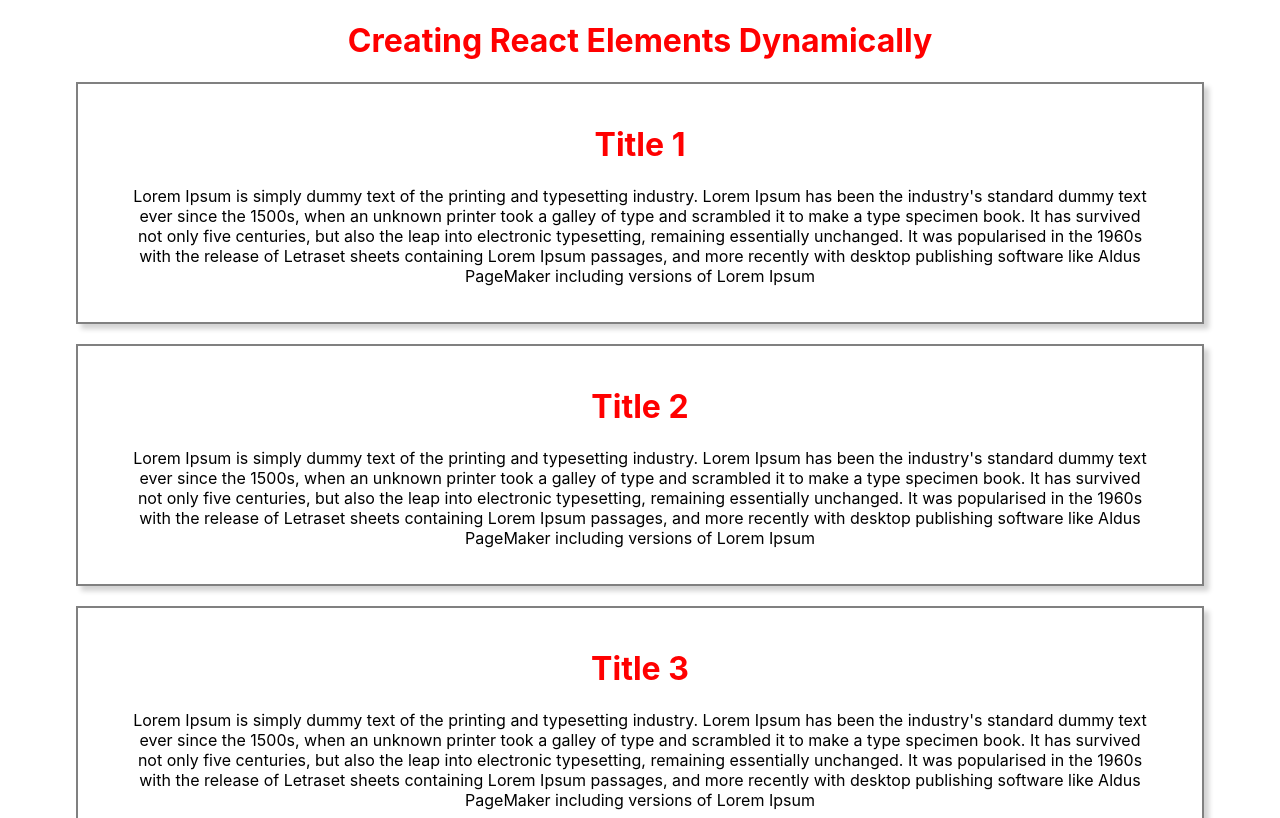
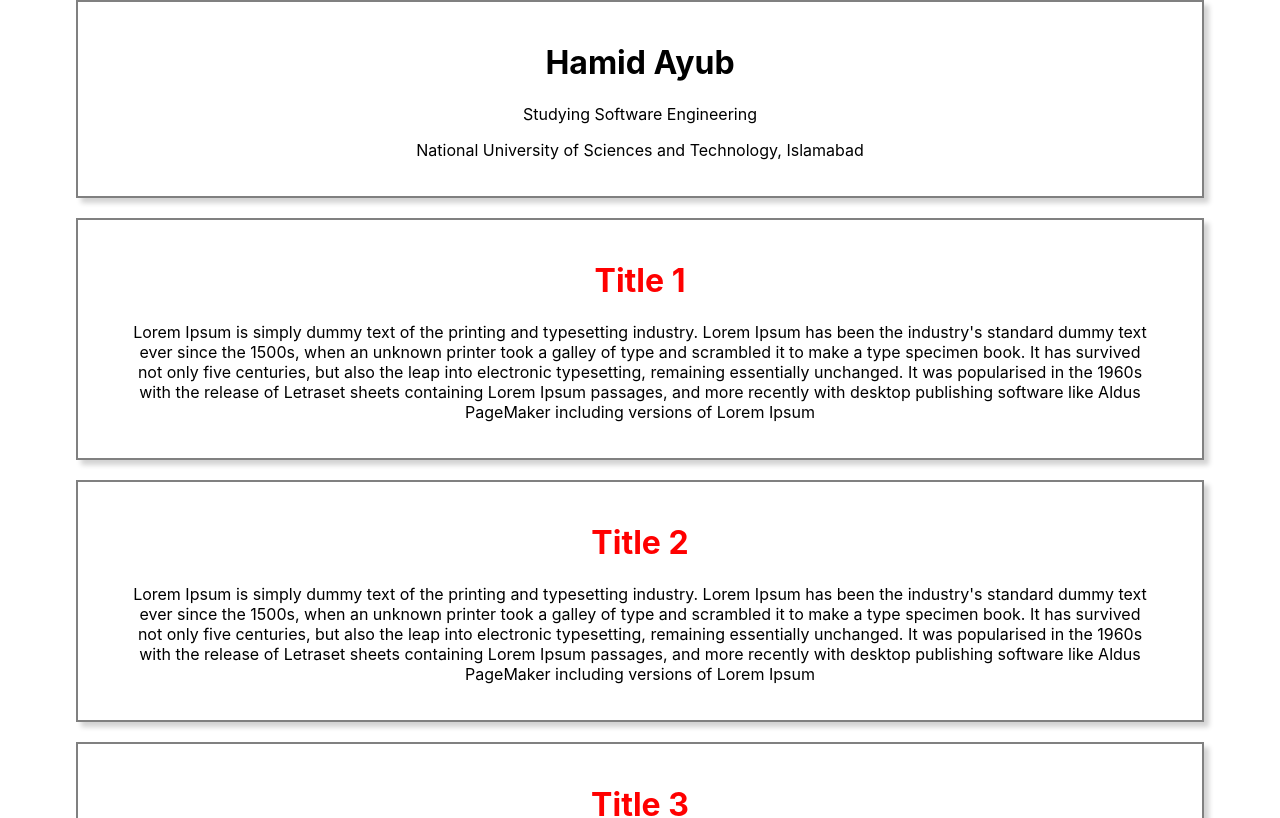
Before and after one commit to bovad/React-JS-Front-End-Development-Course, a React (Create React App) app in the folder React/intro-to-jsx/: page / in a window 1280 px wide. Shown: the top 818 px of the page. Built offline with nearby package versions, Linux system fonts and the light colour scheme.

Commit message:
Creating a React Component -- Functional

```diff
--- a/React/intro-to-jsx/src/App.js
+++ b/React/intro-to-jsx/src/App.js
@@ -1,4 +1,8 @@
 import './App.css';
+import MyData from './myData';
+import React from 'react';
+
+console.clear()
 
 function App() {
   const myArray = [
@@ -24,17 +28,18 @@ function App() {
     }
   ]
 
-  const arrIter = myArray.map(item => {
-      return (
-        <div className="article">
-          <h1 className='heading'>{item.title}</h1>
-          <p>{item.description}</p>
-        </div>
-      )
+  const arrIter = myArray.map((item) => {
+    return (
+      <div className="article" key = {item.id}>
+        <h1 className='heading'>{item.title}</h1>
+        <p>{item.description}</p>
+      </div>
+    )
   })
+
   return (
     <div className="App">
-      <h1 className='heading'>Creating React Elements Dynamically</h1>
+      <MyData />
       {arrIter}
     </div>
   );
--- /dev/null
+++ b/React/intro-to-jsx/src/myData.js
@@ -0,0 +1,12 @@
+import React from 'react'
+
+const MyData = () => {
+    return (
+        <div className="article">
+            <h1>Hamid Ayub</h1>
+            <p>Studying Software Engineering</p>
+            <p>National University of Sciences and Technology, Islamabad</p>
+        </div>
+    )
+}
+export default MyData;
```
